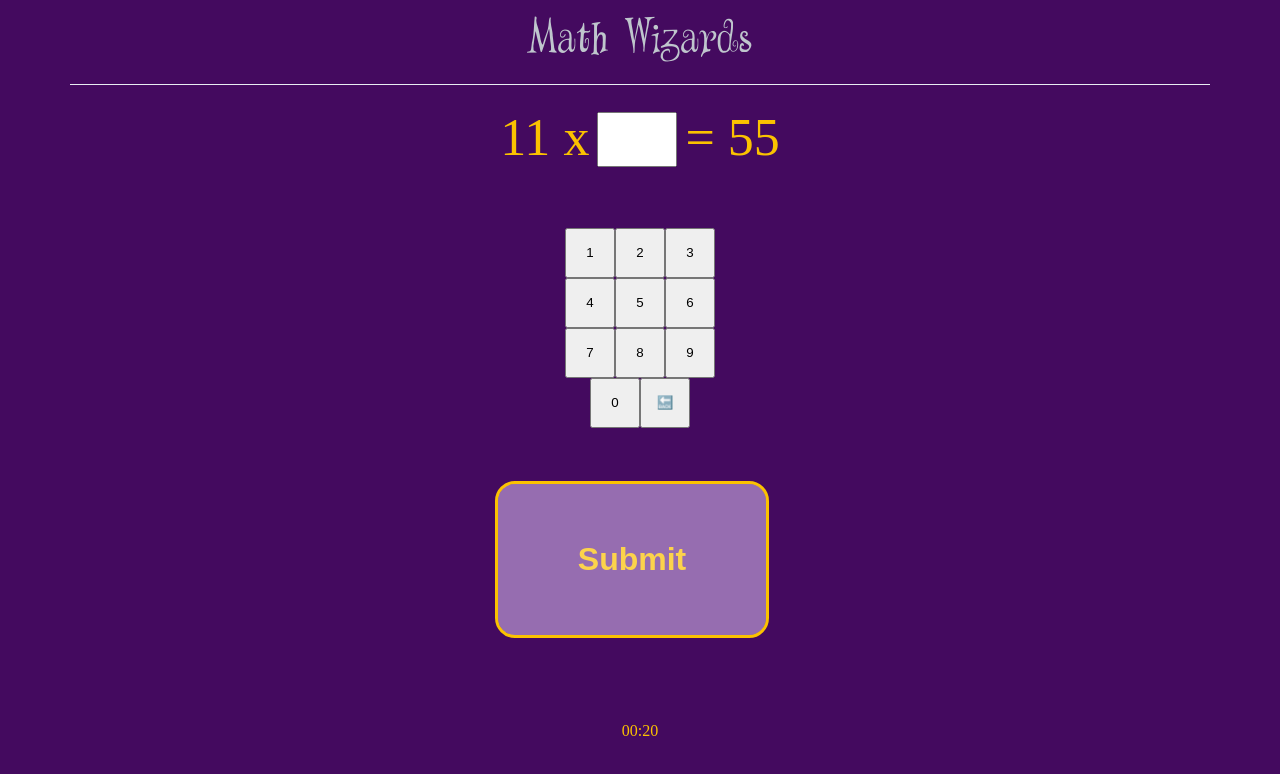
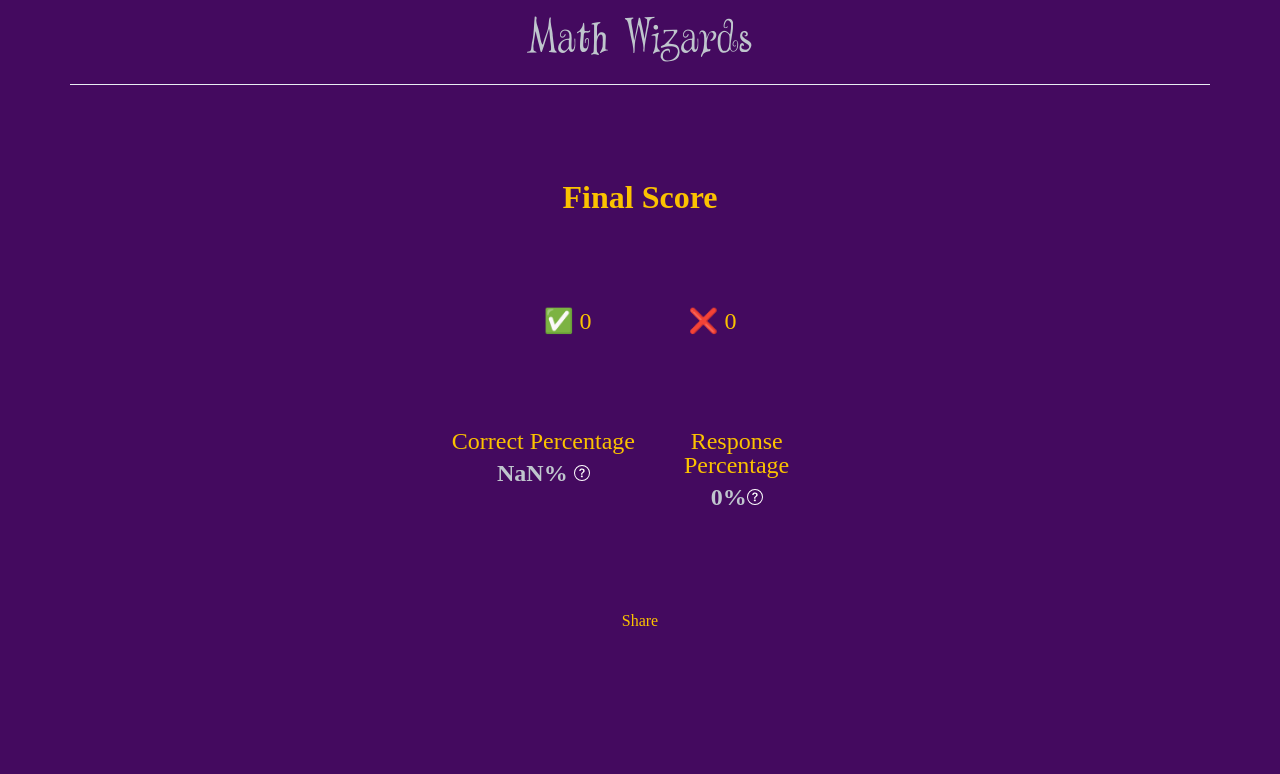
Before and after one commit to revyrob/MathWizardReact, a React (Create React App) app: page /equation in a window 1280 px wide. Shown: the top 774 px of the page. Built offline with nearby package versions, Linux system fonts and the light colour scheme.

Commit message:
adding overlay but styling doesn't look good

```diff
--- a/src/components/Button/Button.jsx
+++ b/src/components/Btn/Btn.jsx
@@ -1,6 +1,6 @@
-import "./Button.scss";
+import "./Btn.scss";
 
-function Button({ text, className }) {
+function Btn({ text, className }) {
   return (
     <button className="btn">
       <span className={className}>{text}</span>
@@ -8,4 +8,4 @@
   );
 }
 
-export default Button;
+export default Btn;
--- a/src/components/Final/Final.jsx
+++ b/src/components/Final/Final.jsx
@@ -2,12 +2,30 @@
 import "./Final.scss";
 import OverlayTrigger from "react-bootstrap/OverlayTrigger";
 import Popover from "react-bootstrap/Popover";
+
 import question from "../../assets/question-circle.svg";
 
 export default function Final({ wins, losses, totalNums }) {
   const answered = wins + losses;
   const correctPerc = wins / answered;
   const responsePerc = answered / totalNums;
+  const correctPopover = (
+    <Popover id="popover-basic">
+      <Popover.Header as="h3">What is correct percentage?</Popover.Header>
+      <Popover.Body>
+        Percentage of all answered questions: correct answers/questions answered
+      </Popover.Body>
+    </Popover>
+  );
+
+  const responsePopover = (
+    <Popover id="popover-basic">
+      <Popover.Header as="h3">What is response percentage?</Popover.Header>
+      <Popover.Body>
+        Percentage of all responses/all questions (60 questions)
+      </Popover.Body>
+    </Popover>
+  );
   return (
     <section className="final">
       <h1 className="final__header">Final Score</h1>
@@ -17,17 +35,30 @@
       </div>
       <div className="final__score">
         <div className="final__score--long">
-          <div>
-            <p>Correct Percentage</p> <img src={question} alt="test" />
-          </div>
-
+          <p>Correct Percentage</p>{" "}
           {/* beside the p tag have a question mark to explain what it is */}
-          <span>{(correctPerc * 100).toFixed(0)}%</span>
+          <span>{(correctPerc * 100).toFixed(0)}%</span>{" "}
+          <OverlayTrigger
+            trigger="click"
+            placement="bottom"
+            overlay={correctPopover}
+            className="final__overlay"
+          >
+            <img src={question} alt="test" />
+          </OverlayTrigger>
         </div>
         <div className="final__score--long">
           <p>Response Percentage</p>
           {/* beside the p tag have a question mark to explain what it is */}
           <span>{(responsePerc * 100).toFixed(0)}%</span>
+          <OverlayTrigger
+            trigger="click"
+            placement="bottom"
+            overlay={responsePopover}
+            className="final__overlay"
+          >
+            <img src={question} alt="test" />
+          </OverlayTrigger>
         </div>
       </div>
       <div className="final__share">Share</div>
--- a/src/components/Final/Final.scss
+++ b/src/components/Final/Final.scss
@@ -35,4 +35,8 @@
         text-align: center;
 
     }
+    &__overlay {
+        background: grey !important;
+        color:black !important;
+    }
 }
--- a/src/components/Timer/Timer.jsx
+++ b/src/components/Timer/Timer.jsx
@@ -1,6 +1,6 @@
 import React, { useState, useEffect } from "react";
 
-const Timer = ({ delayResend = "25", isComplete, onCompleteChange }) => {
+const Timer = ({ delayResend = "5", isComplete, onCompleteChange }) => {
   const [delay, setDelay] = useState(+delayResend);
   //set a state for when the time is out
   const minutes = Math.floor(delay / 60);
--- a/src/pages/Homepage.jsx
+++ b/src/pages/Homepage.jsx
@@ -1,5 +1,5 @@
 import "../App.scss";
-import Button from "../components/Button/Button";
+import Btn from "../components/Btn/Btn";
 import { Link } from "react-router-dom";
 import Hero from "../components/Hero/Hero";
 
@@ -9,10 +9,10 @@
       <Hero />
       <div className="wizard-style__wrapper">
         <Link to="/equation">
-          <Button className="goToGame__btn" text="Play Game" />
+          <Btn className="goToGame__btn" text="Play Game" />
         </Link>
         <Link to="">
-          <Button className="goToGame__btn" text="How to Play" />
+          <Btn className="goToGame__btn" text="How to Play" />
         </Link>
       </div>
     </section>
```
Also changed, not shown: src/assets/question-circle.svg, src/components/Btn/Btn.scss (renamed from src/components/Button/Button.scss).
